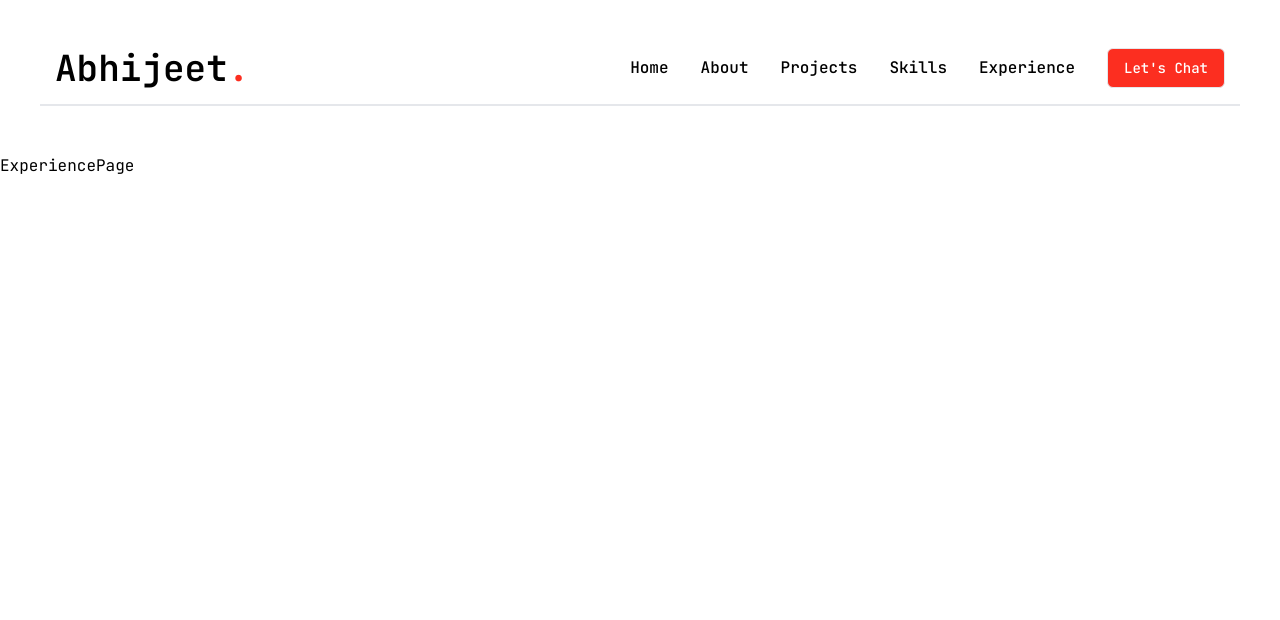
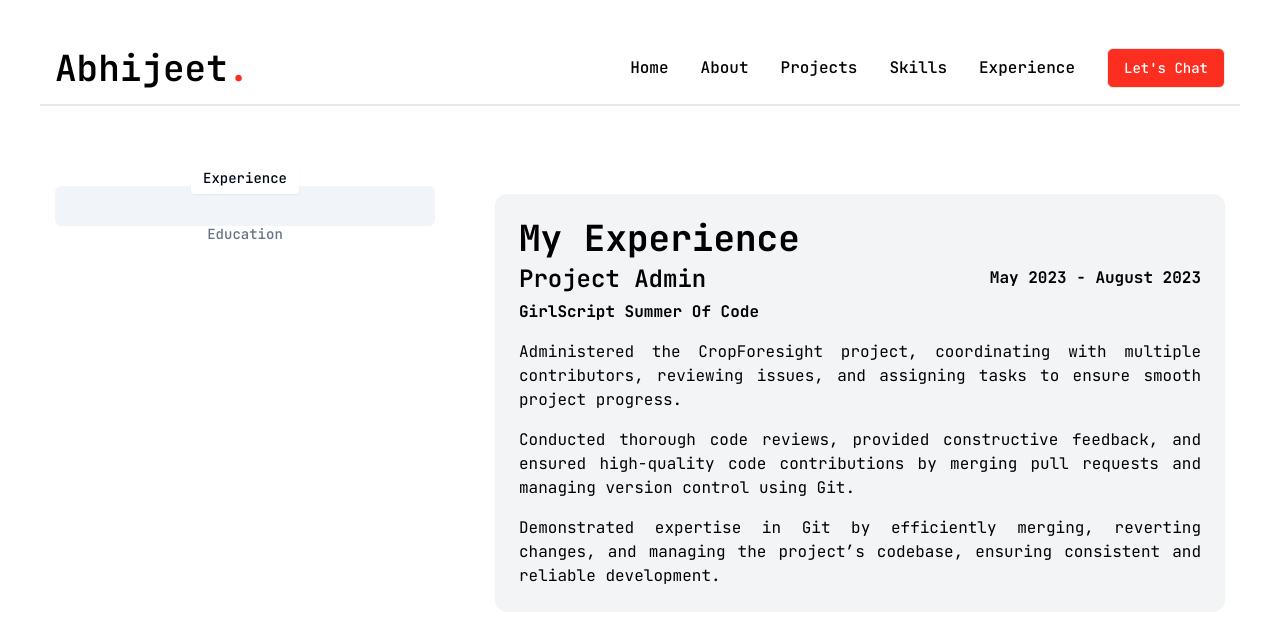
Before and after one commit to abhijeet141/Portfolio-Website, a React (Vite) app: page /experience in a window 1280 px wide. Shown: the top 620 px of the page. Built offline with nearby package versions, Linux system fonts and the light colour scheme.

Commit message:
Experience and Education

```diff
--- a/src/pages/Experience.tsx
+++ b/src/pages/Experience.tsx
@@ -1,7 +1,92 @@
+import { Tabs, TabsContent, TabsList, TabsTrigger } from "@/components/ui/tabs"
+
+const experience = {
+    title: "My Experience",
+    items:[{
+        program: "GirlScript Summer Of Code",
+        role: "Project Admin",
+        duration:"May 2023 - August 2023",
+        description: ["Administered the CropForesight project, coordinating with multiple contributors, reviewing issues, and assigning tasks to ensure smooth project progress.","Conducted thorough code reviews, provided constructive feedback, and ensured high-quality code contributions by merging pull requests and managing version control using Git.","Demonstrated expertise in Git by efficiently merging, reverting changes, and managing the project’s codebase, ensuring consistent and reliable development."]
+    }]
+}
+
+const education = {
+    title: "My Education",
+    items:[{
+        institution: "Lovely Professional University",
+        degree: "Bachelor of Technology in Computer Science",
+        duration: "July 2020 – June 2024",
+        location: "Jalandhar,Punjab",
+        cgpa: "8.60/10"
+    }]
+}
+
 export function Experience(){
     return(
-        <div>
-        ExperiencePage
+        <div className="min-h-[78vh] flex items-center justify-center py-12 xl:py-0">
+        <div className="container">
+          <Tabs defaultValue="experience" className="flex flex-col xl:flex-row gap-[60px]">
+            <TabsList className="flex flex-col w-full max-w-[380px] mx-auto xl:mx-0 gap-6">
+                <TabsTrigger value="experience">Experience</TabsTrigger>
+                <TabsTrigger value="education">Education</TabsTrigger>
+            </TabsList>
+            <div className="min-h-[70vh] w-full">
+                <TabsContent value="experience" className="w-full">
+                    <div className="flex flex-col text-center xl:text-left gap-2 bg-gray-100 p-6 rounded-xl">
+                        <div>
+                        <h3 className="text-4xl font-bold">{experience.title}</h3>
+                        </div>
+                        <div>
+                            <ul>
+                                {experience.items.map((item,index)=>{
+                                    return(
+                                        <li key={index}>
+                                            <div className="flex flex-col xl:flex-row justify-between font-bold gap-2">
+                                            <h3>{item.role}</h3>
+                                            <span>{item.duration}</span>
+                                            </div>
+                                            <div className="flex flex-col gap-4 text-justify">
+                                                <div className="text-center mt-2 xl:text-left font-bold">{item.program}</div>
+                                                {item.description.map((element,index) => (<p key={index}>{element}</p>))}
+                                            </div>
+                                        </li>
+                                    )
+                                })}
+                            </ul>
+                        </div>
+                    </div>
+                </TabsContent>
+                <TabsContent value="education" className="w-full">
+                <div className="flex flex-col text-center xl:text-left gap-6  bg-gray-100 p-6 rounded-xl">
+                        <div>
+                        <h3 className="text-4xl font-bold">{education.title}</h3>
+                        </div>
+                        <div className="">
+                            <ul>
+                                {education.items.map((item,index)=>{
+                                    return(
+                                        <li key={index}>
+                                            <div className="flex flex-col xl:flex-row justify-between">
+                                            <h3>{item.institution}</h3>
+                                            <div className="font-bold">{item.duration}</div>
+                                            </div>
+                                            <div className="flex flex-col xl:flex-row justify-between mt-4">
+                                                <div>{item.degree}</div>
+                                                <div>{item.location}</div>
+                                            </div>
+                                            <div className="mt-2 font-bold">
+                                                CGPA: {item.cgpa}
+                                            </div>
+                                        </li>
+                                    )
+                                })}
+                            </ul>
+                        </div>
+                    </div>
+                </TabsContent>
+            </div>
+          </Tabs>
+        </div>
         </div>
     )
 }
```
